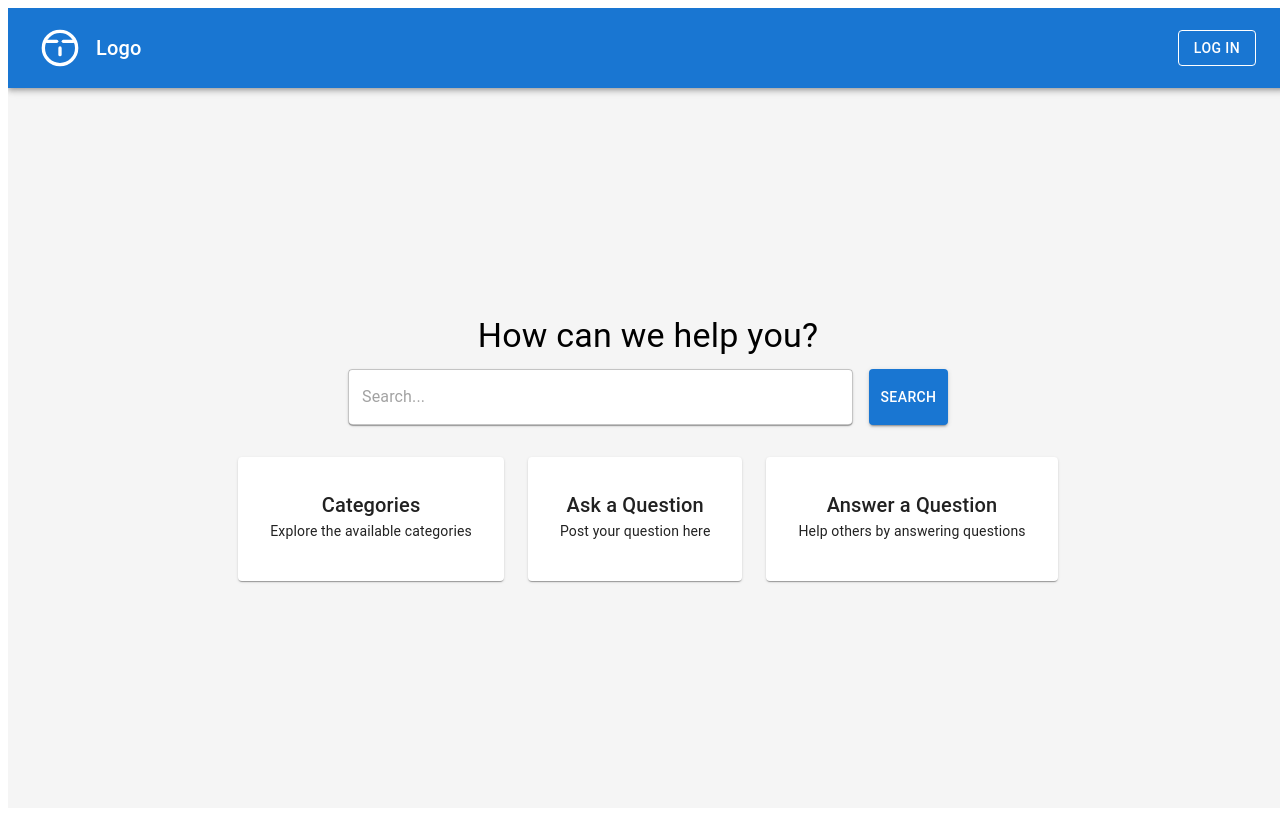
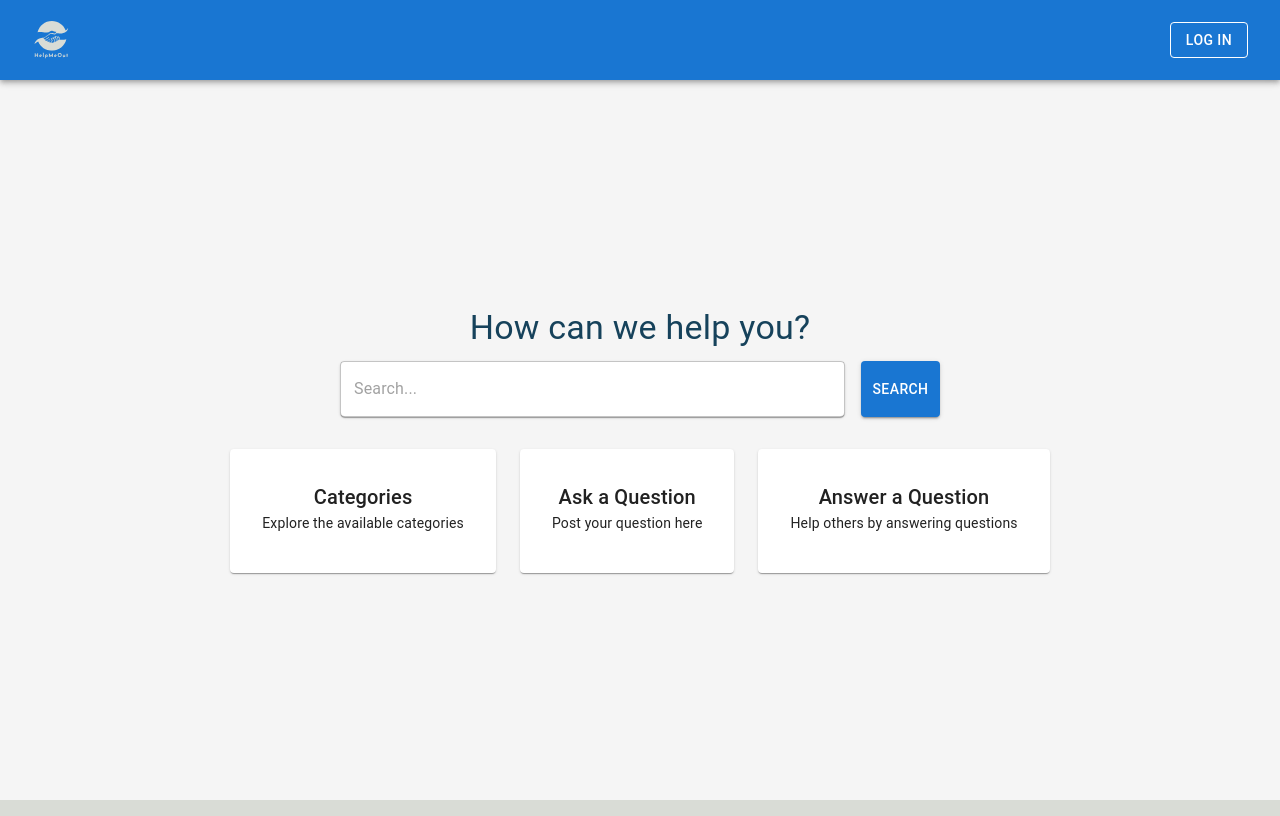
Before and after one commit to azert9526/help-me-out, a Next.js app: page /main-window in a window 1280 px wide. Built offline with nearby package versions, Linux system fonts and the light colour scheme.

Commit message:
Varianta functionala si draguta

```diff
--- a/app/components/MainWindow.tsx
+++ b/app/components/MainWindow.tsx
@@ -9,25 +9,7 @@ const MainWindow = () => {
         <Toolbar sx={{ justifyContent: 'space-between' }}>
           {/* Logo */}
           <Box component="div" sx={{ display: 'flex', alignItems: 'center' }}>
-            <svg
-              xmlns="http://www.w3.org/2000/svg"
-              width="40"
-              height="40"
-              viewBox="0 0 24 24"
-              fill="none"
-              stroke="currentColor"
-              strokeWidth="2"
-              strokeLinecap="round"
-              strokeLinejoin="round"
-            >
-              <circle cx="12" cy="12" r="10"></circle>
-              <line x1="14" y1="8" x2="20" y2="8"></line>
-              <line x1="4" y1="8" x2="10" y2="8"></line>
-              <line x1="12" y1="12" x2="12" y2="16"></line>
-            </svg>
-            <Typography variant="h6" sx={{ marginLeft: '1rem' }}>
-              Logo
-            </Typography>
+            <img src="/icons/LogoDeschis.svg" alt="Logo" width="40" height="40" />
           </Box>
           {/* Log In Button */}
           <Button color="inherit" variant="outlined">
--- a/app/globals.css
+++ b/app/globals.css
@@ -1,126 +1,29 @@
-/* globals.css */
+/* Paleta de culori */
+:root {
+  --lapis-lazuli: #2f6690ff;
+  --cerulean: #3a7ca5ff;
+  --platinum: #d9dcd6ff;
+  --indigo-dye: #16425bff;
+  --sky-blue: #81c3d7ff;
+}
 
-/* General styles */
-* {
-    margin: 0;
-    padding: 0;
-    box-sizing: border-box;
-  }
+/* Stiluri globale */
+body, html {
+  margin: 0;
+  padding: 0;
+  width: 100%;
+  height: 100%;
+  background-color: var(--platinum); /* Fundal general */
+  font-family: 'Roboto', sans-serif; /* Font implicit */
+  color: var(--indigo-dye); /* Culoare text implicit */
+}
 
-  body {
-    font-family: 'Arial', sans-serif;
-    background-color: #f5f5f5;
-  }
+a {
+  text-decoration: none;
+  color: inherit;
+}
 
-  /* Header */
-  header {
-    background-color: #4A90E2;
-    color: white;
-    padding: 16px 32px;
-    position: fixed;
-    top: 0;
-    left: 0;
-    width: 100%;
-    z-index: 1000;
-    box-shadow: 0 2px 10px rgba(0, 0, 0, 0.1);
-  }
-
-  header .logo {
-    font-size: 1.5rem;
-    font-weight: bold;
-  }
-
-  header .buttons button {
-    background-color: white;
-    color: #4A90E2;
-    padding: 10px 20px;
-    border-radius: 30px;
-    border: 2px solid #4A90E2;
-    cursor: pointer;
-    transition: all 0.3s;
-  }
-
-  header .buttons button:hover {
-    background-color: #e0f2ff;
-    transform: translateY(-2px);
-  }
-
-  /* Search Bar */
-  .search-container {
-    margin-top: 120px;
-    text-align: center;
-  }
-
-  .search-container h1 {
-    font-size: 2.5rem;
-    color: #4A90E2;
-    margin-bottom: 20px;
-  }
-
-  .search-container input {
-    width: 60%;
-    padding: 14px 20px;
-    border-radius: 50px;
-    border: 2px solid #ddd;
-    font-size: 1rem;
-    box-shadow: 0 2px 10px rgba(0, 0, 0, 0.1);
-    transition: all 0.3s;
-  }
-
-  .search-container input:focus {
-    outline: none;
-    border-color: #4A90E2;
-    box-shadow: 0 2px 12px rgba(74, 144, 226, 0.5);
-  }
-
-  /* Cards */
-  .cards-container {
-    display: flex;
-    justify-content: space-around;
-    margin-top: 50px;
-    margin-bottom: 30px;
-  }
-
-  .card {
-    background-color: white;
-    padding: 30px;
-    border-radius: 15px;
-    width: 250px;
-    box-shadow: 0 4px 15px rgba(0, 0, 0, 0.1);
-    text-align: center;
-    transition: transform 0.3s, box-shadow 0.3s;
-  }
-
-  .card:hover {
-    transform: translateY(-8px);
-    box-shadow: 0 8px 30px rgba(0, 0, 0, 0.2);
-  }
-
-  .card h3 {
-    font-size: 1.5rem;
-    margin-bottom: 10px;
-    color: #4A90E2;
-  }
-
-  .card p {
-    color: #666;
-    font-size: 1rem;
-  }
-
-  /* Responsiveness */
-  @media (max-width: 768px) {
-    .cards-container {
-      flex-direction: column;
-      align-items: center;
-    }
-
-    .search-container input {
-      width: 80%;
-    }
-
-    header .buttons {
-      display: flex;
-      flex-direction: column;
-      gap: 10px;
-    }
-  }
+button {
+  font-family: inherit;
+  cursor: pointer;
+}
--- a/app/layout.tsx
+++ b/app/layout.tsx
@@ -1,5 +1,5 @@
-// app/layout.tsx
 import React from 'react';
+import './globals.css'; // Importă stilurile globale
 
 export const metadata = {
   title: 'HelpMeOut',
```
Also changed, not shown: app/components/MainPage.tsx (added, +60 -0 lines), public/icons/Logo.svg (added), public/icons/LogoDeschis.svg (added).
